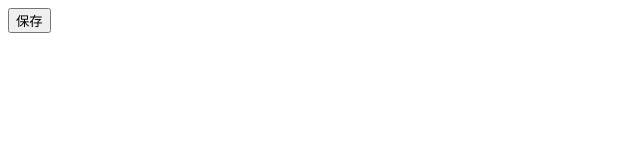
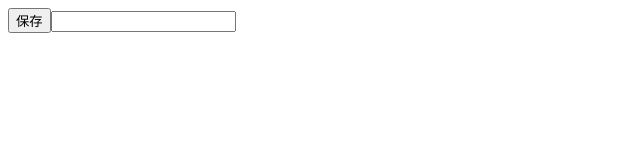
Before and after one commit to 1024xhj/Hbuilder_git, a plain HTML site: page index.html in a window 1280 px wide. Shown: the whole page, without its empty margins (0-640 px from the left). Drawn offline with Linux system fonts and the light colour scheme.

Commit message:
增加输入框

```diff
--- a/index.html
+++ b/index.html
@@ -5,6 +5,6 @@
 		<title></title>
 	</head>
 	<body>
-		<input type="button" value="保存" />
+		<input type="button" value="保存" /><input type="text" />
 	</body>
 </html>
```
